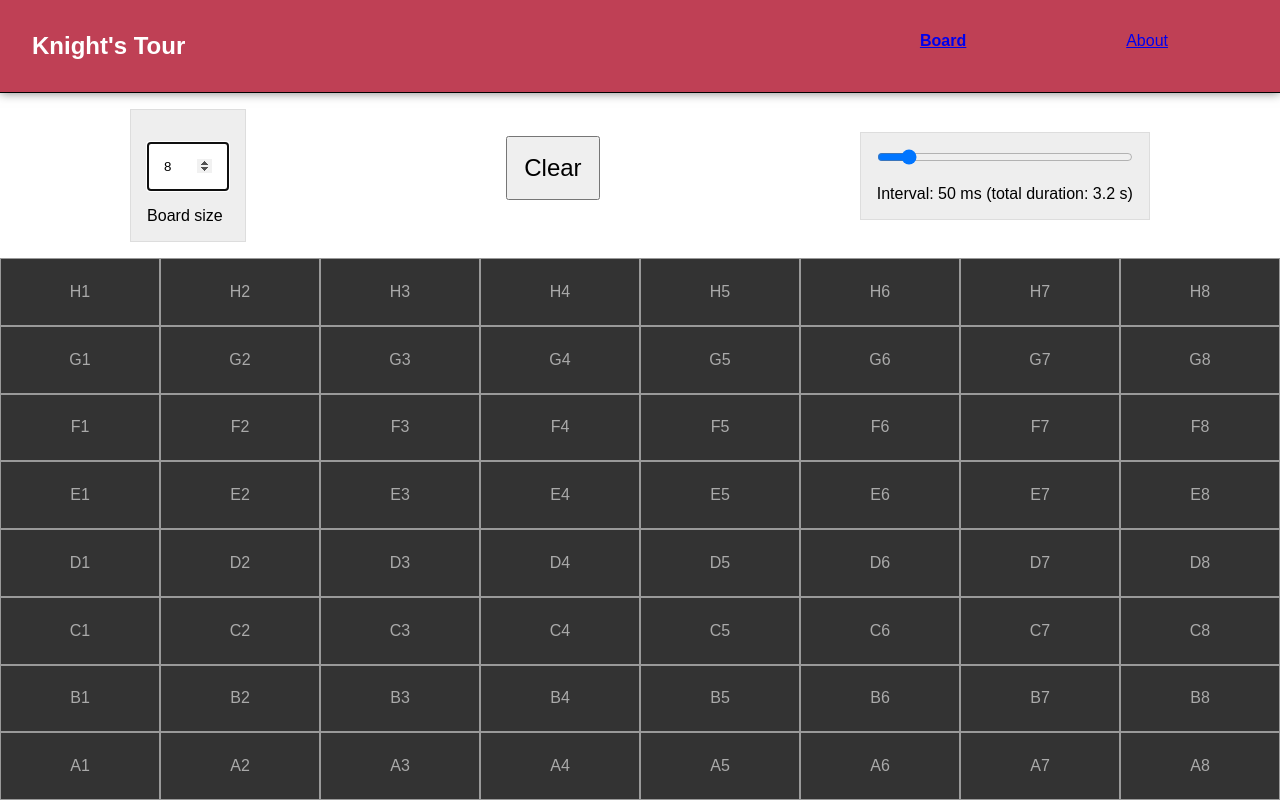
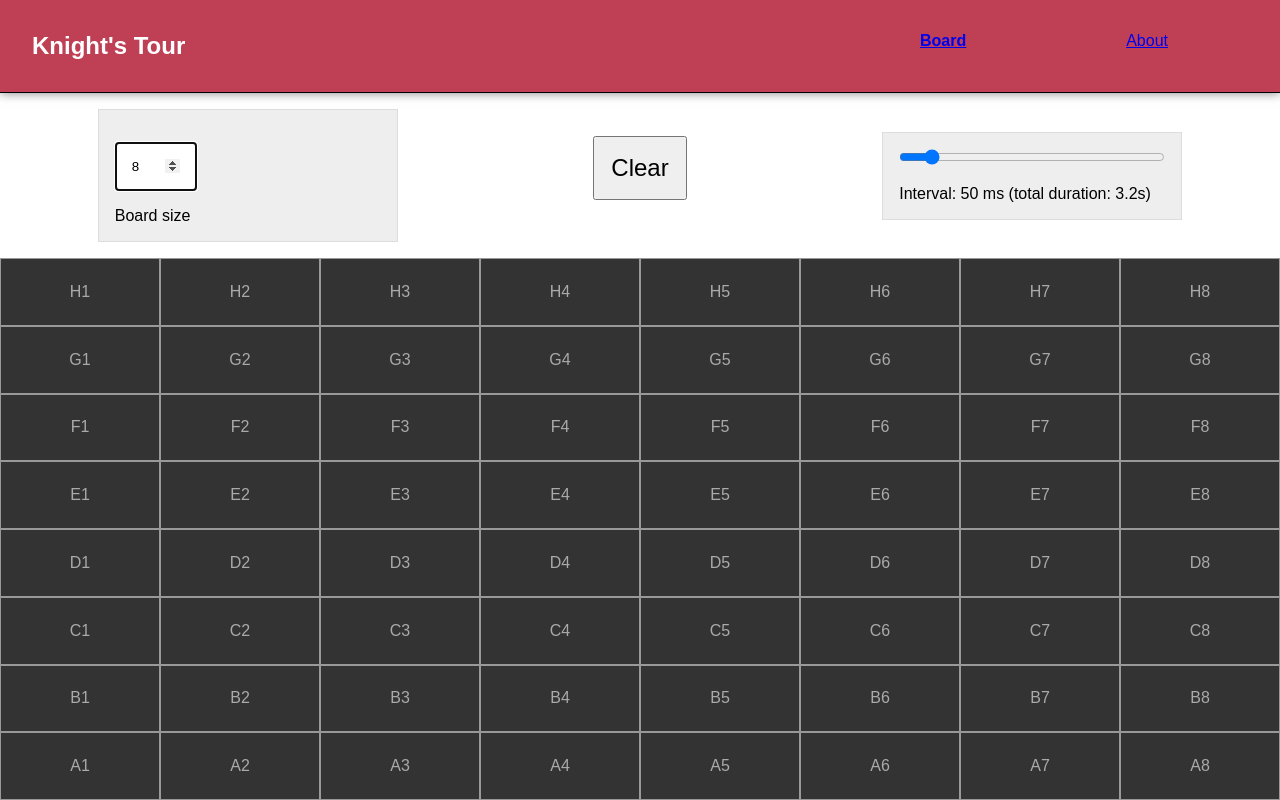
Before and after one commit to kristianpedersen/knights-tour-react, a React (Create React App) app: page / in a window 1280 px wide. Built offline with nearby package versions, Linux system fonts and the light colour scheme.

Commit message:
Removed imports and moved css to styled components

```diff
--- a/src/App.css
+++ b/src/App.css
@@ -11,17 +11,6 @@
 	flex-direction: column;
 }
 
-form p {
-	margin-top: 1rem;
-}
-
 svg {
 	pointer-events: none;
 }
-
-label {
-	padding: 1rem;
-	background-color: #eee;
-	border: 1px solid #ddd;
-	margin-top: 1rem;
-}
--- a/src/App.js
+++ b/src/App.js
@@ -13,11 +13,11 @@ function App() {
     <BoardProvider>
       <div className="App">
         <Router>
-          <Animation />
           <Menu title="Knight's Tour" />
 
           <Switch>
             <Route exact path="/">
+              <Animation />
               <Input />
               <Board />
             </Route>
--- a/src/components/About.js
+++ b/src/components/About.js
@@ -1,7 +1,13 @@
+import { useEffect } from "react"
+
 function About() {
+	useEffect(function removeSVG() {
+		document.querySelectorAll("svg").forEach(svg => svg.remove())
+	}, [])
+
 	return (
 		<>
-			<p>Hei fra About</p>
+			<p>About</p>
 		</>
 	)
 }
--- a/src/components/Animation.js
+++ b/src/components/Animation.js
@@ -28,25 +28,24 @@ function Animation() {
 				const button = buttons.find(b => b.innerHTML === move.name)
 				const hue = Math.floor(index * (270 / board.length))
 
-
-				if (showLines && index < board.length - 1) {
+				if (showLines && index > 0) {
 					// Draw SVG line from this button to next
 					const { left, width, top, height } = button.getBoundingClientRect()
 					const x = left + width / 2
 					const y = top + height / 2
-					const nextButton = buttons.find(b => b.innerHTML === board[index + 1].name)
-					const nextClientRect = nextButton.getBoundingClientRect()
-					const next = {
-						left: nextClientRect.left,
-						width: nextClientRect.width,
-						top: nextClientRect.top,
-						height: nextClientRect.height,
+					const previousButton = buttons.find(b => b.innerHTML === board[index - 1].name)
+					const previousClientRect = previousButton.getBoundingClientRect()
+					const previous = {
+						left: previousClientRect.left,
+						width: previousClientRect.width,
+						top: previousClientRect.top,
+						height: previousClientRect.height,
 					}
-					console.log(next.left, next.width, next.top, next.height)
-					const nextX = next.left + next.width / 2
-					const nextY = next.top + next.height / 2
+					console.log(previous.left, previous.width, previous.top, previous.height)
+					const previousX = previous.left + previous.width / 2
+					const previousY = previous.top + previous.height / 2
 
-					pathString += `M ${x} ${y} L ${nextX} ${nextY}`
+					pathString += `M ${x} ${y} L ${previousX} ${previousY}`
 
 					blackLine.setAttributeNS(null, "d", pathString);
 					blackLine.setAttributeNS(null, 'stroke', "black")
--- a/src/components/Cell.js
+++ b/src/components/Cell.js
@@ -8,16 +8,17 @@ const SingleCell = styled.div`
 		display: flex;
 		align-items: center;
 		justify-content: center;
-		transition: all .2s ease;
+		transition: all .25s ease-out;
 		border-color: #999;
 		cursor: pointer;
 
 		&:hover {
-			box-shadow: 0 0 10px white;
+			background-color: #378252;
+			box-shadow: 0 0 30px yellowgreen;
 		}
 
 		&.active:hover{
-			box-shadow: 0 0 10px black;
+			box-shadow: 0 0 30px black;
 		}
 	`
 
--- a/src/components/Input.js
+++ b/src/components/Input.js
@@ -2,11 +2,41 @@ import { useContext } from "react"
 import { BoardContext } from "../BoardContext"
 import styled from "styled-components"
 
-function Input() {
-	const BigButton = styled.button`
+const Form = styled.form`
+	display: flex;
+	align-items: center;
+	justify-content: space-around;
+`
+
+const Label = styled.label`
+	padding: 1rem;
+	background-color: #eee;
+	border: 1px solid #ddd;
+	margin-top: 1rem;
+	min-width: 300px;
+`
+
+const BigButton = styled.button`
 	padding: 1rem;
 	font-size: 1.5rem;
 `
+
+const BoardSizeInput = styled.input`
+	padding: 1rem;
+	border: 1px solid black;
+	margin-top: 1rem;
+	display: inline-block;
+`
+
+const Slider = styled.input`
+	width: 100%;
+`
+
+const P = styled.p`
+	margin-top: 1rem;
+`
+
+function Input() {
 	const {
 		animationSpeed, setAnimationSpeed,
 		setBoard,
@@ -30,37 +60,40 @@ function Input() {
 		setAnimationSpeed(event.target.value)
 	}
 
+	const totalDuration = (animationSpeed * (boardSize ** 2) / 1000)
+	const minutes = Math.floor(totalDuration / 60)
+	const seconds = Math.floor(totalDuration % 60)
+	let output = ""
+
+	if (totalDuration > 60) {
+		output = `${minutes}:${String(seconds).padStart(2, "0")}` // 1m:08s
+	} else if (totalDuration >= 10) {
+		output = Math.round(totalDuration) + "s" // 10s
+	} else {
+		output = totalDuration.toFixed(1) + "s" // 2.5 s
+	}
+
 	return (
 		<>
-			<form style={{
-				display: "flex",
-				alignItems: "center",
-				justifyContent: "space-around",
-			}}>
-				<label htmlFor="num-cells" >
-					<input
+			<Form>
+				<Label htmlFor="num-cells" >
+					<BoardSizeInput
 						autoFocus
 						id="num-cells"
 						min="5" // There are no solutions for n < 5
 						max="26" // Sticking to the English alphabet
 						name="num-cells"
 						onChange={createButtons}
-						style={{
-							padding: "1rem",
-							border: "1px solid black",
-							marginTop: "1rem",
-							display: "inline-block",
-						}}
 						type="number"
 						value={boardSize}
 					/>
-					<p>Board size</p>
-				</label>
+					<P>Board size</P>
+				</Label>
 
 				<BigButton onClick={reset}>Clear</BigButton>
 
-				<label htmlFor="speed">
-					<input
+				<Label htmlFor="speed">
+					<Slider
 						type="range"
 						name="animation-speed"
 						onChange={updateAnimationSpeed}
@@ -68,11 +101,10 @@ function Input() {
 						min="0"
 						max="500"
 						step="5"
-						style={{ width: "100%" }}
 					/>
-					<p>Interval: {animationSpeed} ms (total duration: {(animationSpeed * (boardSize ** 2) / 1000).toFixed(1)} s)</p>
-				</label>
-			</form>
+					<P>Interval: {animationSpeed} ms (total duration: {output})</P>
+				</Label>
+			</Form>
 		</>
 	)
 }
--- a/src/components/Nav.js
+++ b/src/components/Nav.js
@@ -1,13 +1,5 @@
 import styled from "styled-components"
-import {
-	BrowserRouter as Router,
-	Link,
-	NavLink,
-	Route,
-	Switch,
-} from "react-router-dom"
-import Board from "./Board"
-import About from "./About"
+import { NavLink } from "react-router-dom"
 
 const Nav = styled.nav`
 	display: flex;
```
